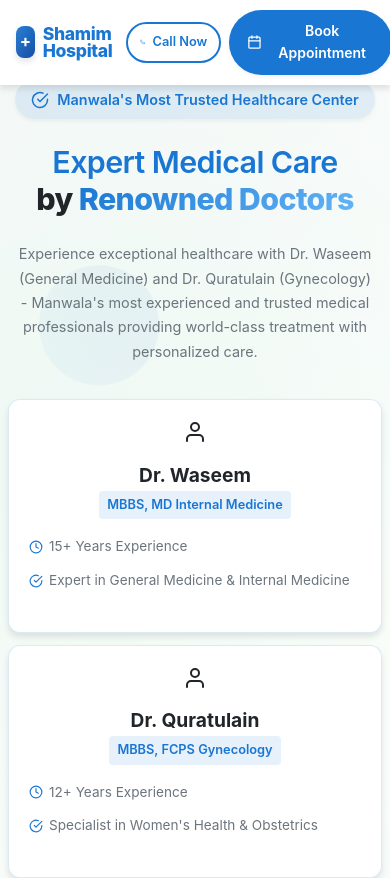
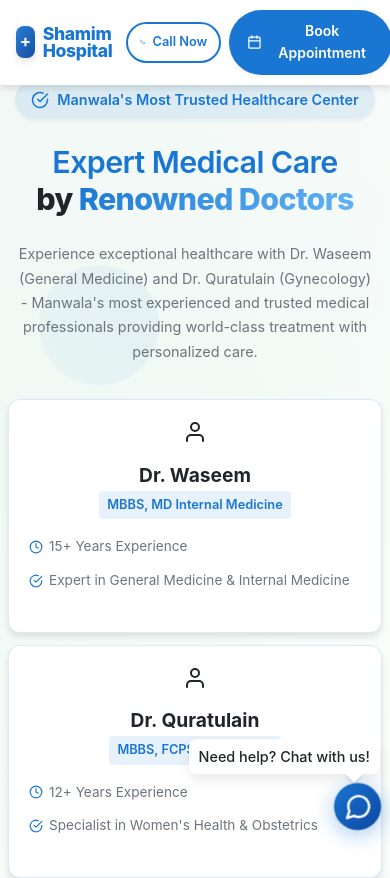
Before and after one commit to Mehran-Chaudhary/HealthcareSolutions, a React (Create React App) app: page / in a window 390 px wide. Shown: the top 878 px of the page. Built offline with nearby package versions, Linux system fonts and the light colour scheme.

Commit message:
MORE AND MORE CHANGE

```diff
--- a/src/App.css
+++ b/src/App.css
@@ -369,6 +369,15 @@ body {
   animation: fadeInContent 1s var(--transition-normal);
 }
 
+/* Ensure WhatsApp button is always visible */
+.whatsapp-button {
+  display: block !important;
+  visibility: visible !important;
+  opacity: 1 !important;
+  z-index: 9999 !important;
+  position: fixed !important;
+}
+
 @keyframes fadeInContent {
   from {
     opacity: 0;
--- a/src/App.jsx
+++ b/src/App.jsx
@@ -29,8 +29,10 @@ function App() {
         <LabServices />
         <Contact />
         <Footer />
-        <WhatsAppButton />
       </div>
+
+      {/* WhatsApp button outside main content to ensure it's always visible */}
+      <WhatsAppButton />
     </div>
   );
 }
--- a/src/components/Header/Header.css
+++ b/src/components/Header/Header.css
@@ -282,6 +282,8 @@
   background-color: rgba(0, 0, 0, 0.5);
   z-index: 999;
   animation: fadeIn 0.3s ease;
+  width: 100vw;
+  height: 100vh;
 }
 
 /* Mobile Styles */
@@ -305,7 +307,7 @@
     transition: all var(--transition-normal);
     z-index: 1001;
     overflow-y: auto;
-    display: flex;
+    display: none;
     flex-direction: column;
   }
 
@@ -314,6 +316,9 @@
     opacity: 1 !important;
     visibility: visible !important;
     display: flex !important;
+    height: 100% !important;
+    width: 80% !important;
+    max-width: 300px !important;
   }
 
   .nav-header {
--- a/src/components/Header/Header.jsx
+++ b/src/components/Header/Header.jsx
@@ -234,7 +234,13 @@ const Header = () => {
           </div>
         </div>
       </div>
-      {isMenuOpen && <div className="menu-backdrop" onClick={toggleMenu}></div>}
+      {isMenuOpen && (
+        <div
+          className="menu-backdrop"
+          onClick={toggleMenu}
+          aria-hidden="true"
+        ></div>
+      )}
     </header>
   );
 };
--- a/src/components/WhatsApp/WhatsAppButton.css
+++ b/src/components/WhatsApp/WhatsAppButton.css
@@ -2,10 +2,12 @@
   position: fixed;
   bottom: 30px;
   right: 30px;
-  z-index: 1000;
+  z-index: 9999;
   opacity: 1;
   transform: scale(1);
   transition: all var(--transition-normal);
+  display: block !important;
+  visibility: visible !important;
 }
 
 .whatsapp-button.visible {
@@ -224,6 +226,9 @@
   .whatsapp-button {
     bottom: 20px;
     right: 15px;
+    z-index: 9999;
+    display: block !important;
+    visibility: visible !important;
   }
 
   .whatsapp-btn {
@@ -269,6 +274,9 @@
   .whatsapp-button {
     bottom: 15px;
     right: 10px;
+    z-index: 9999;
+    display: block !important;
+    visibility: visible !important;
   }
 
   .whatsapp-btn {
--- a/src/components/WhatsApp/WhatsAppButton.jsx
+++ b/src/components/WhatsApp/WhatsAppButton.jsx
@@ -5,8 +5,8 @@ const WhatsAppButton = () => {
   const [showTooltip, setShowTooltip] = useState(false);
 
   useEffect(() => {
-    const timer = setTimeout(() => {
-      // Show tooltip after 3 seconds
+    // Show tooltip after 3 seconds
+    const tooltipTimer = setTimeout(() => {
       setShowTooltip(true);
       // Hide tooltip after 5 seconds
       setTimeout(() => {
@@ -14,7 +14,12 @@ const WhatsAppButton = () => {
       }, 5000);
     }, 3000);
 
-    return () => clearTimeout(timer);
+    // Make sure WhatsApp button is visible
+    document.querySelector(".whatsapp-button").style.display = "block";
+    document.querySelector(".whatsapp-button").style.visibility = "visible";
+    document.querySelector(".whatsapp-button").style.opacity = "1";
+
+    return () => clearTimeout(tooltipTimer);
   }, []);
 
   const handleWhatsAppClick = () => {
```
Lines whose indentation alone changed are shown as unchanged.
